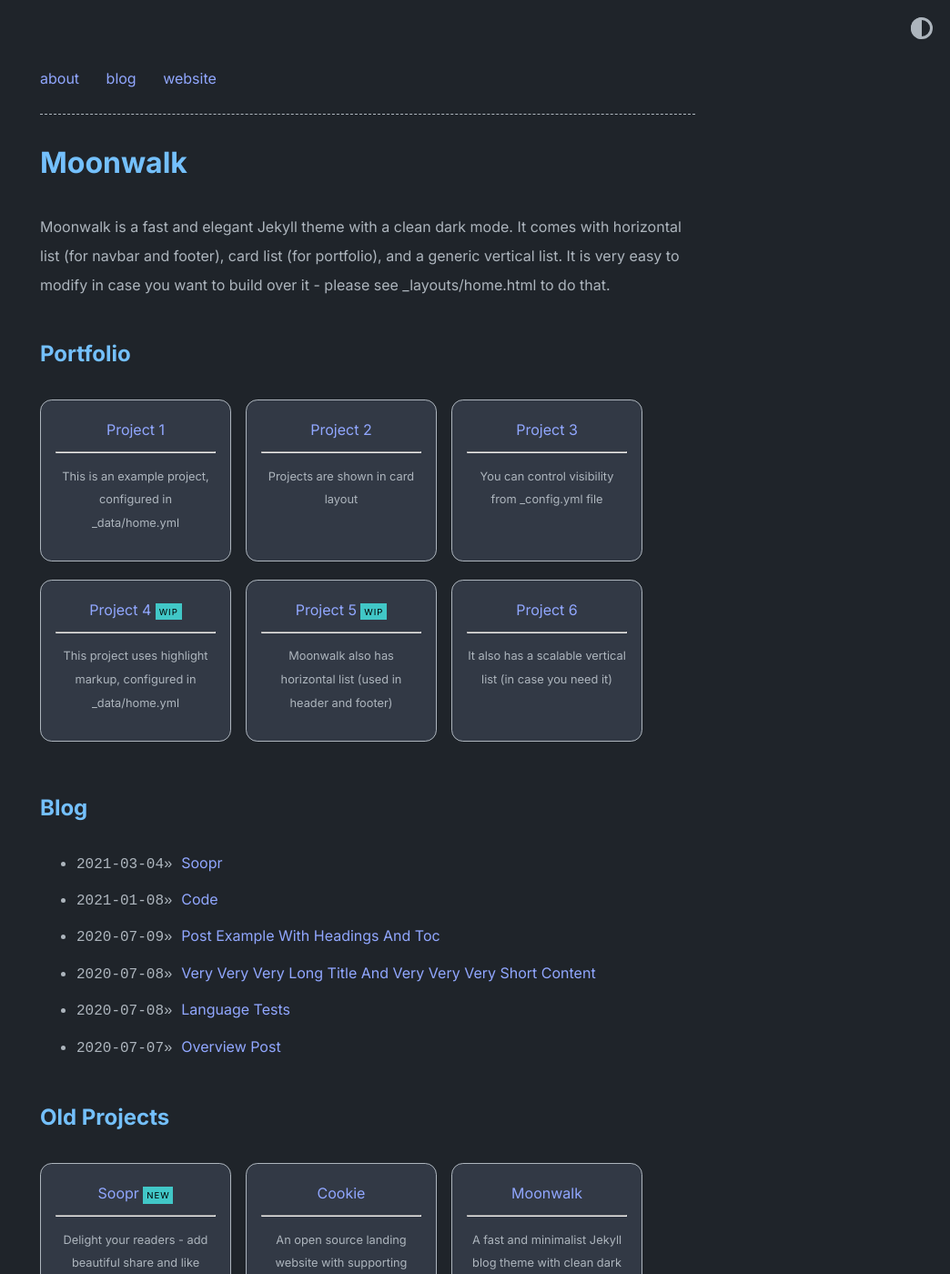
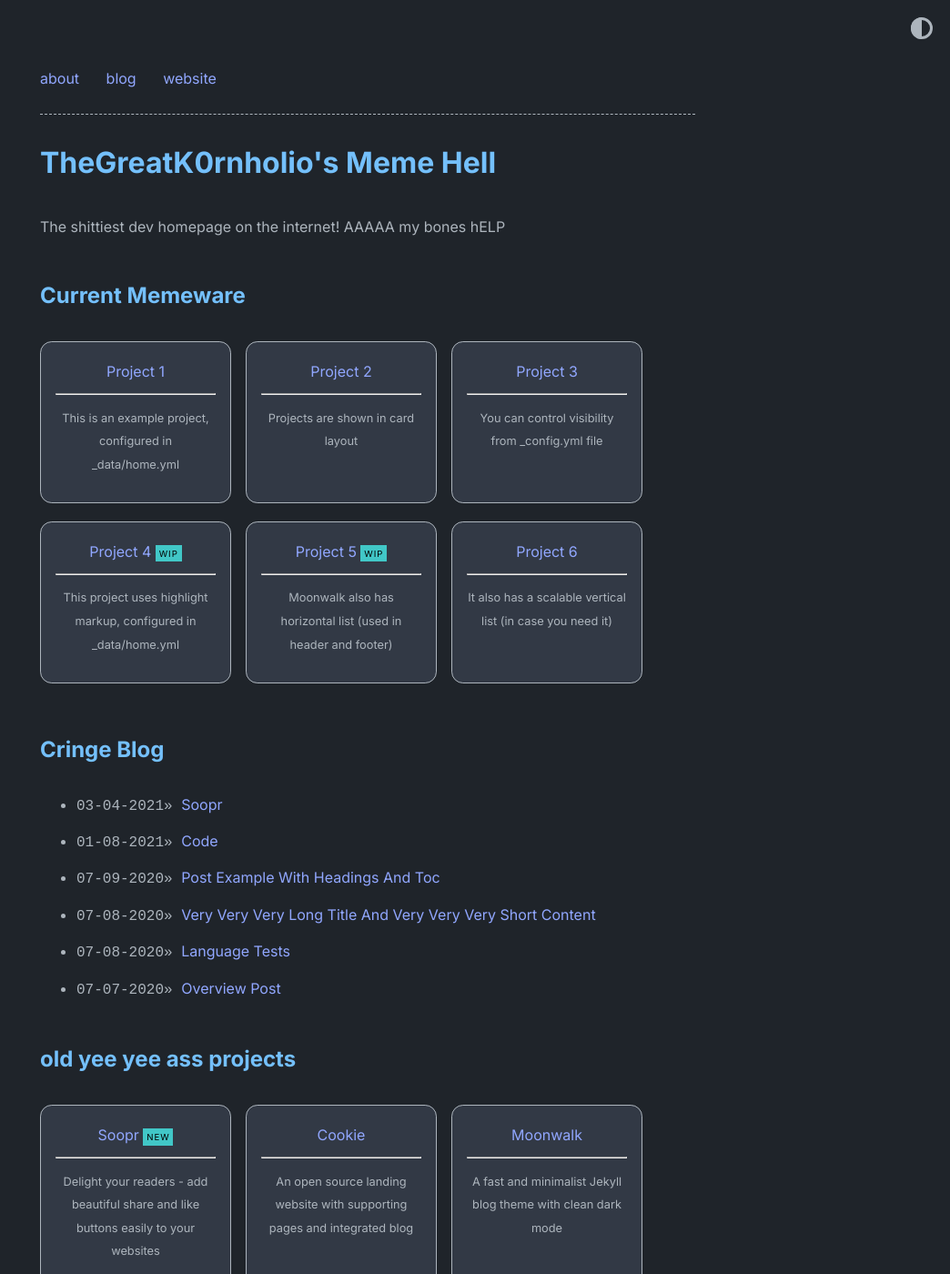
Before and after one commit to TheGreatC0deholio/TheGreatC0deholio.github.io, a Jekyll site: the page built from index.md, in a window 1280 px wide and 1400 px high. Shown: the whole window at 91% size, without its empty margins (236-1280 px from the left). Built offline with Jekyll 4.4.1, drawn with Linux system fonts in a browser that asks for light colours; some of the changed text lies outside the part shown.

Commit message:
Tweaking theme to finally make it actually work

```diff
--- a/404.html
+++ b/404.html
@@ -20,6 +20,6 @@ layout: post
 <div class="container">
   <h1>404</h1>
 
-  <p><strong>Page not found :(</strong></p>
-  <p>The requested page could not be found.</p>
+  <p><strong>FUCK! >:(</strong></p>
+  <p>I COULDN'T FIND THAT DAMN PAGE! TRY AGAIN OR GO BACK AND I SHOULD BE ABLE TO GET ALL MY BULLSHIT TOGETHER.</p>
 </div>
--- a/_config.yml
+++ b/_config.yml
@@ -1,15 +1,15 @@
-title: Moonwalk
-author: Abhinav Saxena
-url: https://www.abhinavsaxena.com/moonwalk # root address of the site
+title: TheGreatK0rnholio's Meme Hell
+author: K0rnholio
+url: https://thegreatc0deholio.github.io # root address of the site
 description: > # description of the site (multiple lines allowed)
-  Moonwalk is a fast and elegant Jekyll theme with a clean dark mode. It comes with horizontal list (for navbar and footer), card list (for portfolio), and a generic vertical list. It is very easy to modify in case you want to build over it - please see _layouts/home.html to do that.
+  The shittiest dev homepage on the internet! AAAAA my bones hELP
 
 permalink: /:slug
 
 favicon: "./logo.png" # relative path to site's favicon
 
 twitter:
-    username: abhinav # update or delete this
+    username: GreatK0rnholio # update or delete this
     card: summary_large_image
 
 #theme: moonwalk # if you are using GitHub Pages, change it to remote_theme: abhinavs/moonwalk
@@ -19,7 +19,7 @@ theme_config:
   appearance: "dark" # can be "light", "dark" or "auto"
   appearance_toggle: true # if appearance can be switched by user
   back_home_text: "home.." # customize text for homepage link in post layout
-  date_format: "%Y-%m-%d" # customize how date is formatted
+  date_format: "%m-%d-%Y" # customize how date is formatted
   show_description: true # show blog description
   show_navbar: true # show horizontal navbar
   show_footer: true # show footer links in home page,add in _data/home.yml
@@ -31,10 +31,10 @@ theme_config:
   show_misc_list: false # show generic vertical list for misc details, add _data/home.yml
   # options for "home" page
   home:
-    title_projects: Portfolio
+    title_projects: Current Memeware
     title_misc_list: Details
-    title_blog: Blog
-    title_old_projects: Old Projects
+    title_blog: Cringe Blog
+    title_old_projects: old yee yee ass projects
 
 soopr:
   publish_token: "" # sign up at https://www.soopr.co to get your publish token and personalize share and reaction options
```
